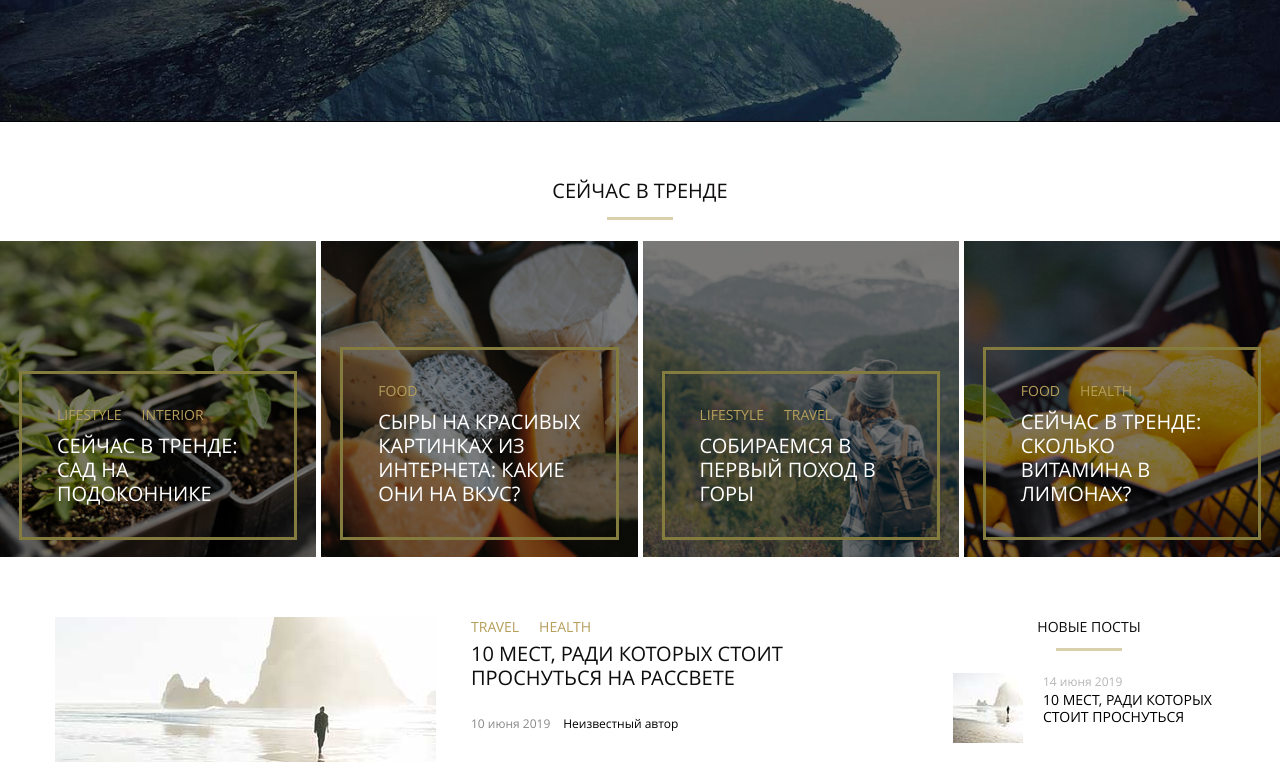
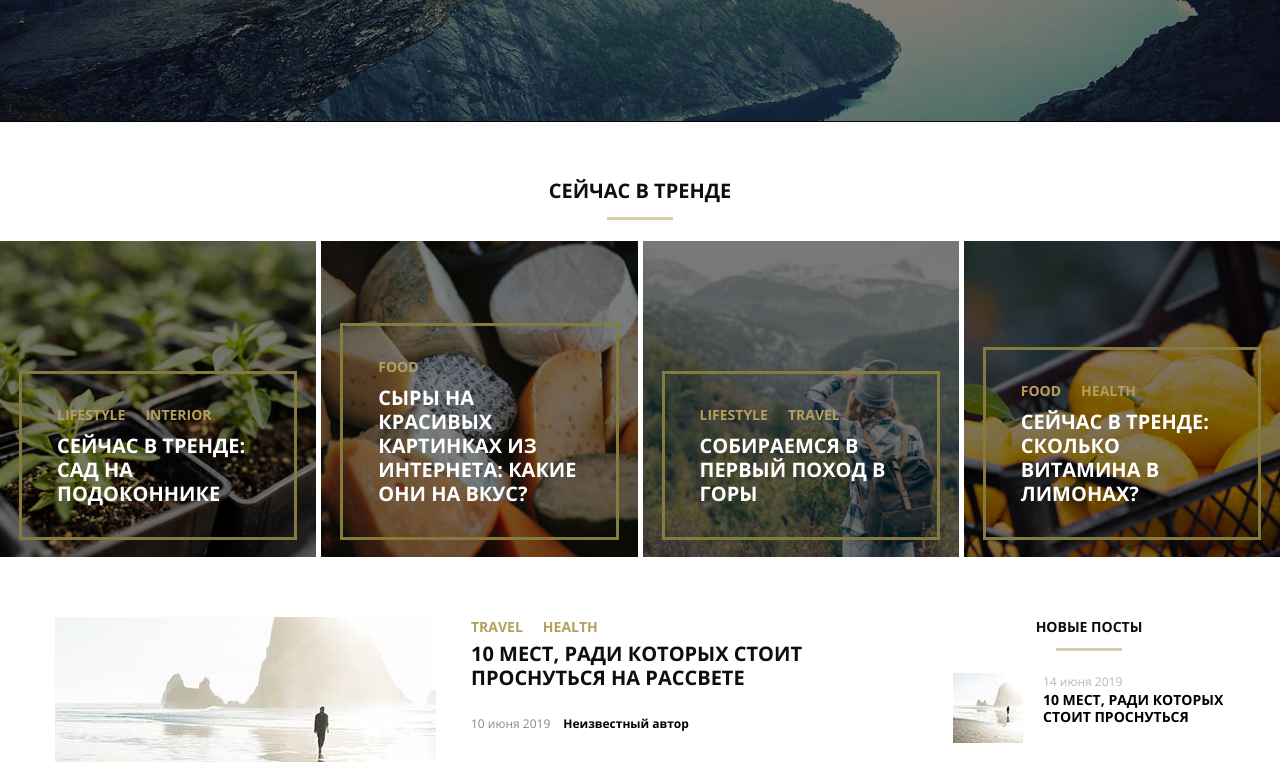
Before and after one commit to AnnaMukha/MQ-diploma, a plain HTML site: page index.html in a window 1280 px wide. Shown: the part 332-1094 px from the top of the page. Drawn offline with Linux system fonts and the light colour scheme; files whose address does not match are found by name.

Commit message:
Add files via upload

```diff
--- a/css/style.css
+++ b/css/style.css
@@ -5,7 +5,7 @@ body {
   }
   @font-face {
     font-family: Open Sans;
-    src: local("Open Sans"),
+    src:
       url("../fonts/OpenSans-Regular.woff"),
       url("../fonts/OpenSans-Regular.woff2");
     font-weight: 400;
@@ -15,7 +15,7 @@ body {
 
   @font-face {
     font-family: Open Sans;
-    src: local(Open Sans),
+    src:
       url("../fonts/OpenSans-Bold.woff"),
       url("../fonts/OpenSans-Bold.woff2");
     font-weight: 700;
```
